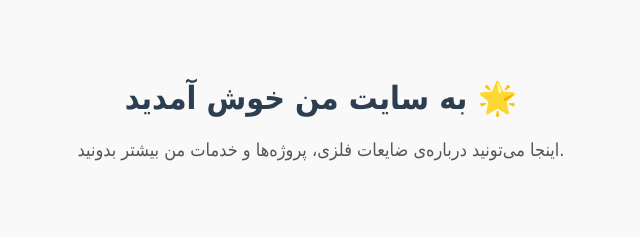
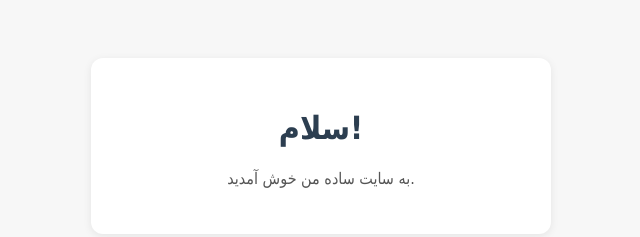
Before and after one commit to ramezanhesari33-jpg/Ramezan-github.io, a plain HTML site: page index.html in a window 1280 px wide. Shown: the whole page, without its empty margins (319-959 px from the left). Drawn offline with Linux system fonts and the light colour scheme.

Commit message:
صفحه ساده سایت

```diff
--- a/index.html
+++ b/index.html
@@ -2,25 +2,34 @@
 <html lang="fa">
 <head>
     <meta charset="UTF-8">
-  <title>سایت رمضان</title>
+    <title>سایت ساده من</title>
     <style>
         body {
-      background-color: #f9f9f9;
-      font-family: Tahoma, sans-serif;
+            font-family: Tahoma, Arial, sans-serif;
+            background: #f7f7f7;
             text-align: center;
-      padding-top: 50px;
+            padding: 50px;
+        }
+        .card {
+            background: #fff;
+            border-radius: 12px;
+            padding: 30px;
+            box-shadow: 0 2px 8px rgba(0,0,0,0.08);
+            max-width: 400px;
+            margin: auto;
         }
         h1 {
             color: #2c3e50;
         }
         p {
             color: #555;
-      font-size: 18px;
         }
     </style>
 </head>
 <body>
-  <h1>به سایت من خوش آمدید 🌟</h1>
-  <p>اینجا می‌تونید درباره‌ی ضایعات فلزی، پروژه‌ها و خدمات من بیشتر بدونید.</p>
+    <div class="card">
+        <h1>سلام!</h1>
+        <p>به سایت ساده من خوش آمدید.</p>
+    </div>
 </body>
 </html>
```
Lines whose indentation alone changed are shown as unchanged.
